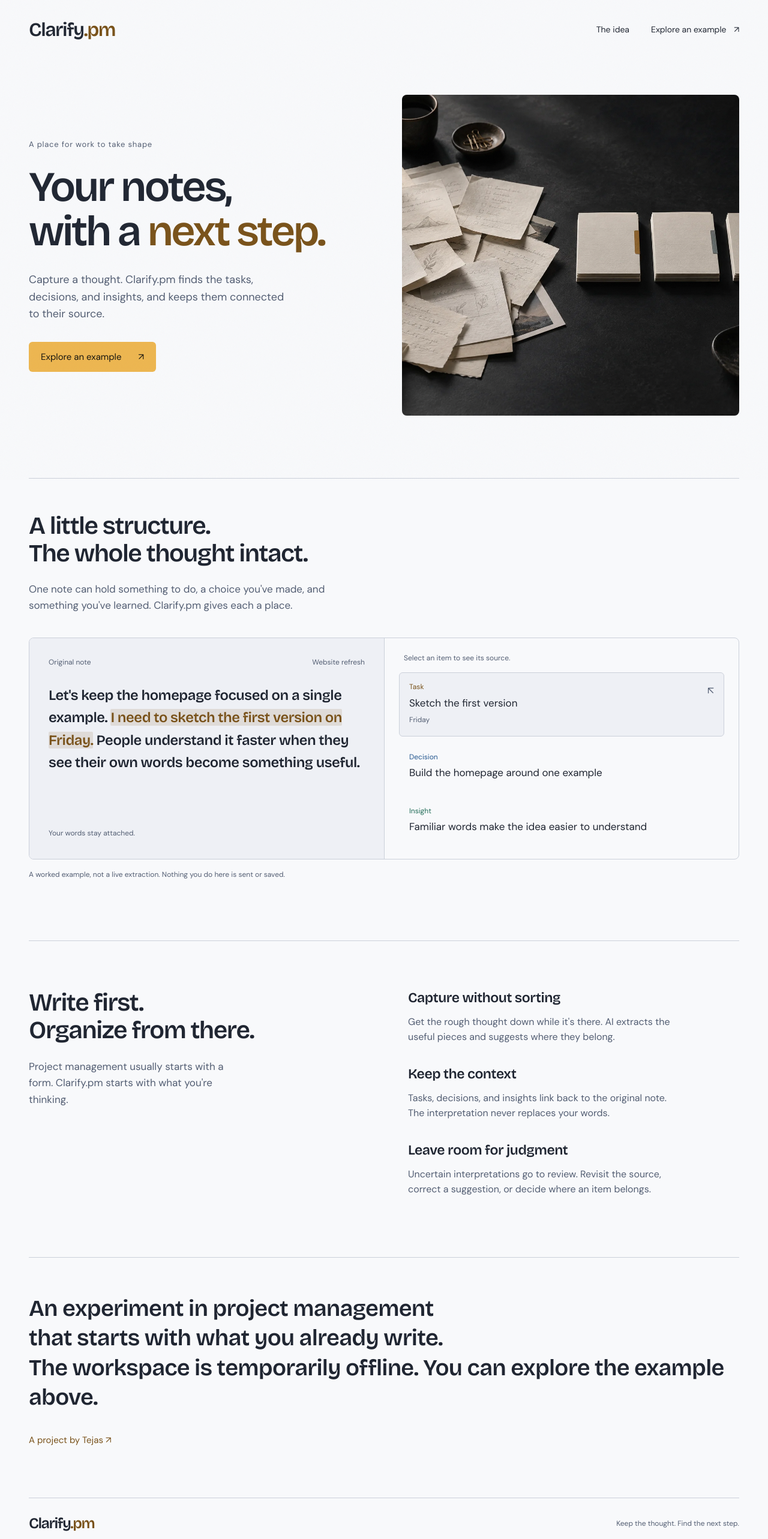
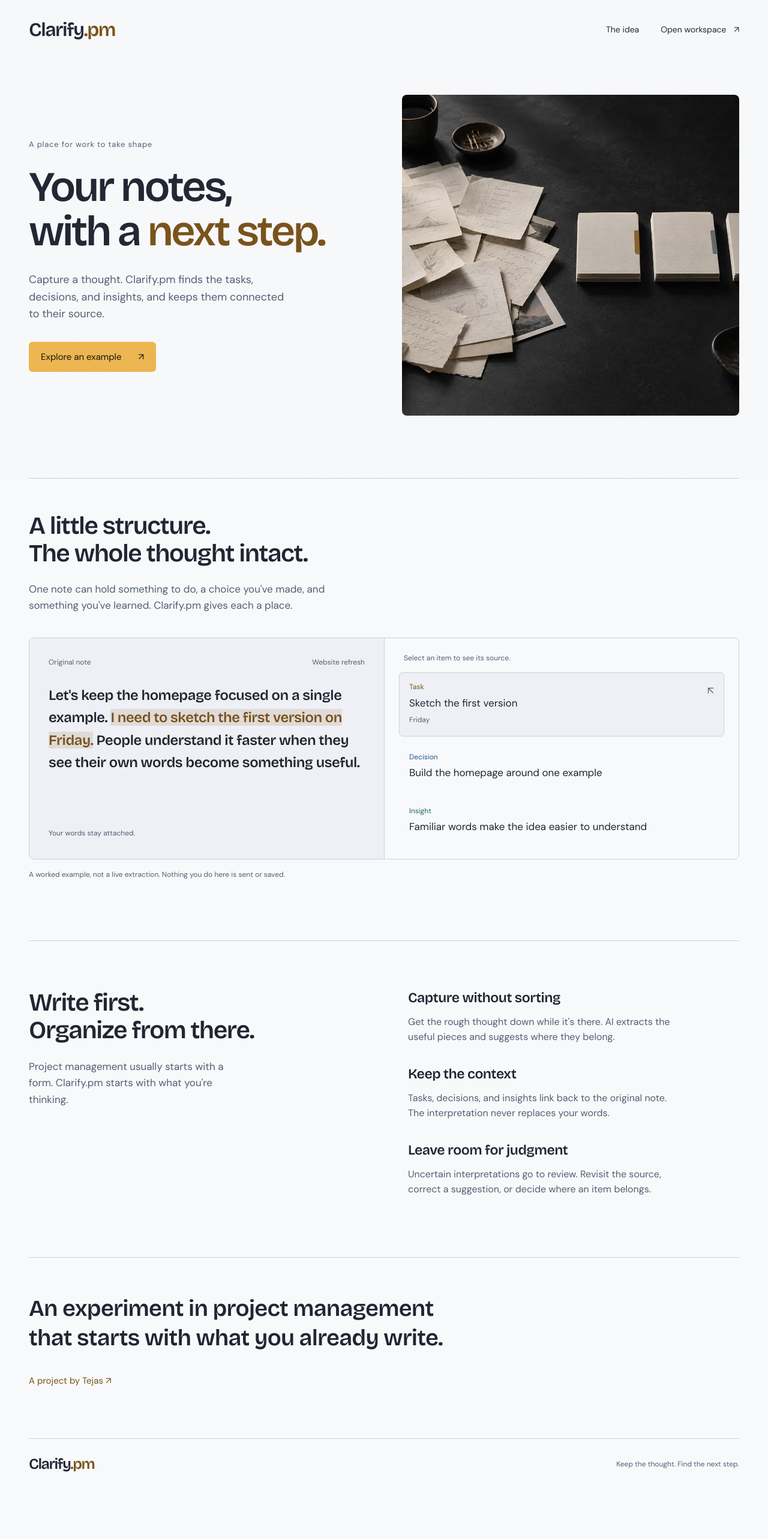
Before and after one commit to tejasdc/project-management, a React (Vite) app in the folder packages/web/: page / in a window 1280 px wide. Shown: the top 2566 px of the page at 60% size. After the commit the page ends 2494 px from the top, so only its background shows below. Built offline with nearby package versions, Linux system fonts and the light colour scheme; no server answers; what hono would draw is missing.

Commit message:
Open the workspace after live Cloudflare acceptance

```diff
--- a/packages/web/src/components/Homepage.tsx
+++ b/packages/web/src/components/Homepage.tsx
@@ -15,7 +15,7 @@ export function Homepage() {
       <a className="wordmark" href="/" aria-label="Clarify.pm home">Clarify<span>.pm</span></a>
       <nav aria-label="Main navigation">
         <a href="#idea">The idea</a>
-        <a href="#example">Explore an example <span aria-hidden="true">↗</span></a>
+        <a href="/projects">Open workspace <span aria-hidden="true">↗</span></a>
       </nav>
     </header>
     <main id="main">
@@ -92,7 +92,6 @@ export function Homepage() {
       </section>
       <section className="closing wrap" aria-label="About Clarify.pm">
         <p>An experiment in project management<br />that starts with what you already write.</p>
-        <p>The workspace is temporarily offline. You can explore the example above.</p>
         <a href="https://tejas.nyc/">A project by Tejas <span aria-hidden="true">↗</span></a>
       </section>
     </main>
```
Also changed, not shown: 4 other files (tests, documents, lock files or other folders).
